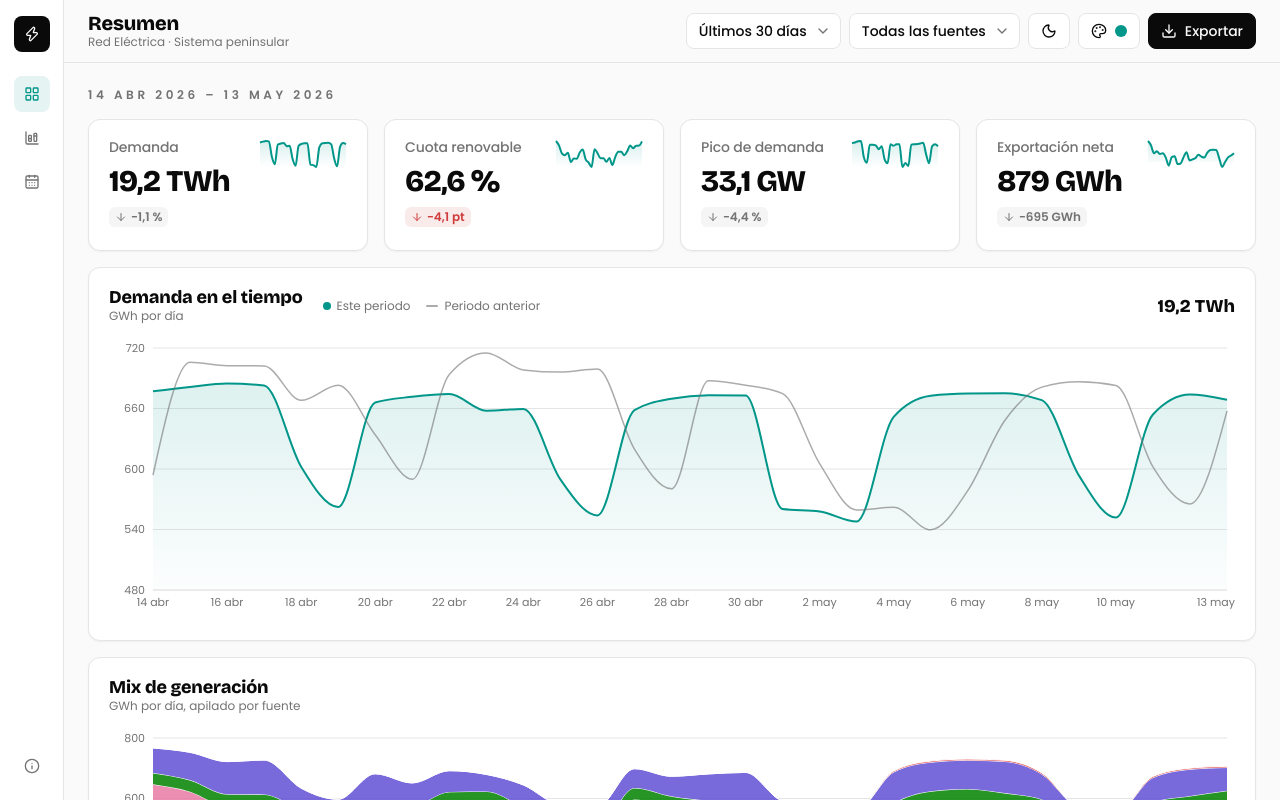
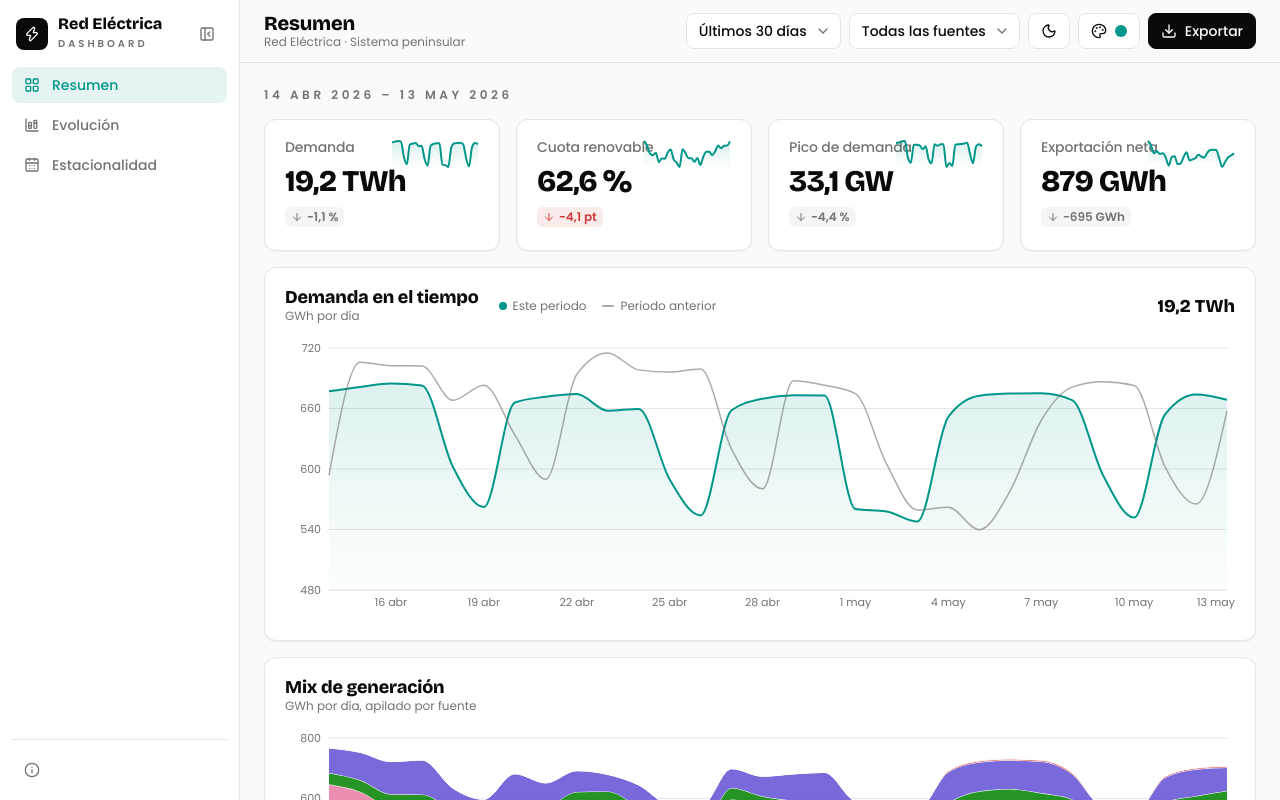
Before and after one commit to hectorolisan/analytics-dashboard, a React (Vite) app: page / in a window 1280 px wide. Shown: the top 800 px of the page. Built offline with nearby package versions, Linux system fonts and the light colour scheme.

Commit message:
feat(nav): widen sidebar with labels and make it collapsible like ai-chat

```diff
--- a/src/App.tsx
+++ b/src/App.tsx
@@ -3,12 +3,13 @@ import { Dashboard } from './components/Dashboard'
 import { Evolution } from './components/Evolution'
 import { Seasonality } from './components/Seasonality'
 import { ExportButton, Filters } from './components/Filters'
-import { Sidebar } from './components/Sidebar'
+import { OpenSidebarButton, Sidebar } from './components/Sidebar'
 import { ChartsSkeleton, DashboardSkeleton, Skeleton } from './components/Skeleton'
 import { ThemeControls } from './components/ThemeControls'
 import { loadDays, type Day } from './lib/data'
 import { PERIODS, type SourceFilter } from './lib/metrics'
 import { SCREENS, useRoute } from './lib/route'
+import { useSidebar } from './lib/sidebar'
 
 const daysPromise: Promise<Day[] | Error> = loadDays().catch((e: Error) => e)
 
@@ -17,12 +18,20 @@ export default function App() {
   const [period, setPeriod] = useState<(typeof PERIODS)[number]>(PERIODS[1])
   const [sourceFilter, setSourceFilter] = useState<SourceFilter>('all')
   const title = SCREENS.find((s) => s.key === screen)!.title
+  const sidebar = useSidebar()
 
   return (
     <div className="flex min-h-dvh">
-      <Sidebar screen={screen} />
-      <div className="min-w-0 flex-1 pb-14 sm:pb-0">
+      <Sidebar
+        screen={screen}
+        open={sidebar.open}
+        mobileOpen={sidebar.mobileOpen}
+        onToggle={sidebar.toggle}
+        onNavigate={sidebar.closeMobile}
+      />
+      <div className="min-w-0 flex-1">
         <header className="sticky top-0 z-10 flex flex-wrap items-center gap-2 border-b bg-background/80 px-4 py-3 backdrop-blur sm:px-6">
+          <OpenSidebarButton open={sidebar.open} onToggle={sidebar.toggle} />
           <div className="mr-auto">
             <h1 className="text-xl">{title}</h1>
             <p className="text-xs text-muted-foreground">Red Eléctrica · Sistema peninsular</p>
--- a/src/components/Sidebar.tsx
+++ b/src/components/Sidebar.tsx
@@ -1,36 +1,81 @@
-import { CalendarDays, ChartColumnStacked, LayoutGrid, Zap } from 'lucide-react'
+import { CalendarDays, ChartColumnStacked, LayoutGrid, PanelLeftClose, PanelLeftOpen, Zap } from 'lucide-react'
 import { SCREENS, type Screen } from '../lib/route'
 import { InfoButton } from './InfoDialog'
 
 const ICONS = { resumen: LayoutGrid, evolucion: ChartColumnStacked, estacionalidad: CalendarDays }
 
-export function Sidebar({ screen }: { screen: Screen }) {
+const item = (active = false) =>
+  `flex h-9 w-full items-center gap-3 rounded-lg px-3 text-sm font-medium transition-colors focus-visible:outline-2 focus-visible:outline-primary ${
+    active ? 'bg-primary/10 text-primary' : 'text-muted-foreground hover:bg-muted hover:text-foreground'
+  }`
+
+const ghost =
+  'grid size-8 shrink-0 place-items-center rounded-lg text-muted-foreground transition-colors hover:bg-muted hover:text-foreground focus-visible:outline-2 focus-visible:outline-primary'
+
+type Props = { screen: Screen; open: boolean; mobileOpen: boolean; onToggle: () => void; onNavigate: () => void }
+
+export function Sidebar({ screen, open, mobileOpen, onToggle, onNavigate }: Props) {
   return (
-    <aside className="fixed inset-x-0 bottom-0 z-20 flex h-14 items-center justify-center border-t bg-card sm:sticky sm:top-0 sm:h-dvh sm:w-16 sm:shrink-0 sm:flex-col sm:justify-start sm:gap-6 sm:border-t-0 sm:border-r sm:py-4">
-      <div className="hidden size-9 place-items-center rounded-lg bg-foreground text-background sm:grid" aria-hidden>
+    <>
+      {mobileOpen && <div className="fixed inset-0 z-30 bg-black/50 backdrop-blur-sm sm:hidden" onClick={onNavigate} aria-hidden />}
+      <div data-open={open} className="group/sidebar w-0 shrink-0 transition-[width] duration-200 sm:w-60 sm:overflow-x-clip sm:data-[open=false]:w-0">
+        <aside
+          data-mobile-open={mobileOpen}
+          className="fixed inset-y-0 left-0 z-40 flex w-60 -translate-x-full flex-col gap-4 border-r bg-card p-3 transition-[translate,visibility] duration-200 data-[mobile-open=true]:translate-x-0 max-sm:data-[mobile-open=false]:invisible sm:sticky sm:top-0 sm:h-dvh sm:translate-x-0 sm:group-data-[open=false]/sidebar:invisible"
+        >
+          <div className="flex items-center gap-2.5 px-1 pt-1">
+            <span className="grid size-8 shrink-0 place-items-center rounded-lg bg-foreground text-background" aria-hidden>
               <Zap className="size-4" />
+            </span>
+            <div className="min-w-0">
+              <p className="font-heading text-base leading-none font-extrabold">Red Eléctrica</p>
+              <p className="mt-1 text-[10px] font-semibold tracking-[0.3em] text-muted-foreground uppercase">Dashboard</p>
             </div>
-      <nav aria-label="Pantallas" className="flex gap-2 sm:flex-col">
+            <button type="button" onClick={onToggle} className={`${ghost} ml-auto`} title="Cerrar barra lateral (Ctrl+B)">
+              <PanelLeftClose className="size-4" />
+              <span className="sr-only">Cerrar barra lateral</span>
+            </button>
+          </div>
+
+          <nav aria-label="Pantallas" className="flex flex-col gap-1">
             {SCREENS.map(({ key, title }) => {
               const Icon = ICONS[key]
-          const active = key === screen
               return (
                 <a
                   key={key}
                   href={`#/${key}`}
-              title={title}
-              aria-current={active ? 'page' : undefined}
-              className={`grid size-10 place-items-center rounded-lg transition-colors focus-visible:outline-2 focus-visible:outline-primary sm:size-9 ${
-                active ? 'bg-primary/10 text-primary' : 'text-muted-foreground hover:bg-muted hover:text-foreground'
-              }`}
+                  onClick={onNavigate}
+                  aria-current={key === screen ? 'page' : undefined}
+                  className={item(key === screen)}
                 >
-              <Icon className="size-4" />
-              <span className="sr-only">{title}</span>
+                  <Icon className="size-4 shrink-0" aria-hidden />
+                  {title}
                 </a>
               )
             })}
           </nav>
-      <InfoButton className="ml-2 sm:mt-auto sm:ml-0" />
+
+          <div className="mt-auto border-t pt-3">
+            <InfoButton className={item()} />
+          </div>
         </aside>
+      </div>
+    </>
   )
 }
+
+/** Visible en móvil siempre y en escritorio solo con la barra cerrada; el logo pasa a icono de panel al pasar el ratón. */
+export function OpenSidebarButton({ open, onToggle }: { open: boolean; onToggle: () => void }) {
+  return (
+    <button
+      type="button"
+      onClick={onToggle}
+      title="Abrir barra lateral (Ctrl+B)"
+      className={`group/open grid size-9 shrink-0 place-items-center rounded-lg bg-foreground text-background transition-colors hover:bg-muted hover:text-foreground focus-visible:outline-2 focus-visible:outline-primary ${open ? 'sm:hidden' : ''}`}
+    >
+      <Zap className="size-4 group-hover/open:hidden group-focus-visible/open:hidden" aria-hidden />
+      <PanelLeftOpen className="hidden size-4 group-hover/open:block group-focus-visible/open:block" aria-hidden />
+      <span className="sr-only">Abrir barra lateral</span>
+    </button>
+  )
+}
--- /dev/null
+++ b/src/lib/sidebar.ts
@@ -0,0 +1,29 @@
+import { useEffect, useState } from 'react'
+import { read, write } from './theme'
+
+const isDesktop = () => matchMedia('(min-width: 40rem)').matches
+
+/** Escritorio: abierta/cerrada persistente. Móvil: panel superpuesto, cerrado al cargar. */
+export function useSidebar() {
+  const [open, setOpen] = useState(() => read('sidebar') !== 'closed')
+  const [mobileOpen, setMobileOpen] = useState(false)
+
+  useEffect(() => write('sidebar', open ? 'open' : 'closed'), [open])
+
+  const toggle = () => (isDesktop() ? setOpen((o) => !o) : setMobileOpen((o) => !o))
+
+  useEffect(() => {
+    const onKey = (e: KeyboardEvent) => {
+      if ((e.ctrlKey || e.metaKey) && e.key.toLowerCase() === 'b') {
+        e.preventDefault()
+        if (isDesktop()) setOpen((o) => !o)
+        else setMobileOpen((o) => !o)
+      }
+      if (e.key === 'Escape') setMobileOpen(false)
+    }
+    addEventListener('keydown', onKey)
+    return () => removeEventListener('keydown', onKey)
+  }, [])
+
+  return { open, mobileOpen, toggle, closeMobile: () => setMobileOpen(false) }
+}
--- a/src/lib/theme.ts
+++ b/src/lib/theme.ts
@@ -9,7 +9,7 @@ export type Mode = 'light' | 'dark'
 // tonos claros: texto oscuro encima para mantener contraste
 const BRIGHT = new Set<PrimaryColor>(['amber', 'yellow', 'lime'])
 
-function read(key: string) {
+export function read(key: string) {
   try {
     return localStorage.getItem(key)
   } catch {
@@ -17,7 +17,7 @@ function read(key: string) {
   }
 }
 
-function write(key: string, value: string) {
+export function write(key: string, value: string) {
   try {
     localStorage.setItem(key, value)
   } catch {
```
Also changed, not shown: 1 other file (tests, documents, lock files or other folders). Lines whose indentation alone changed are shown as unchanged.
